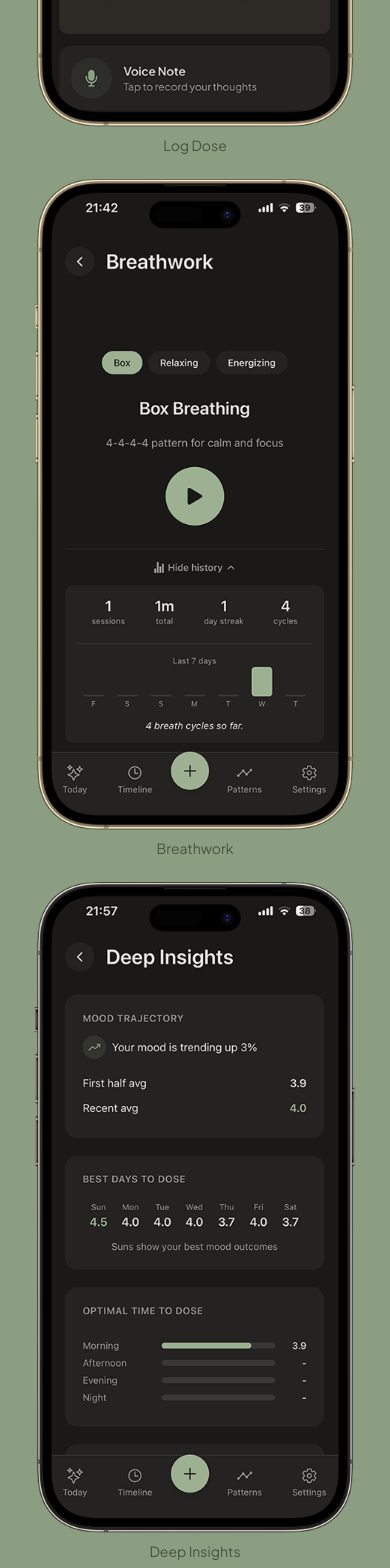
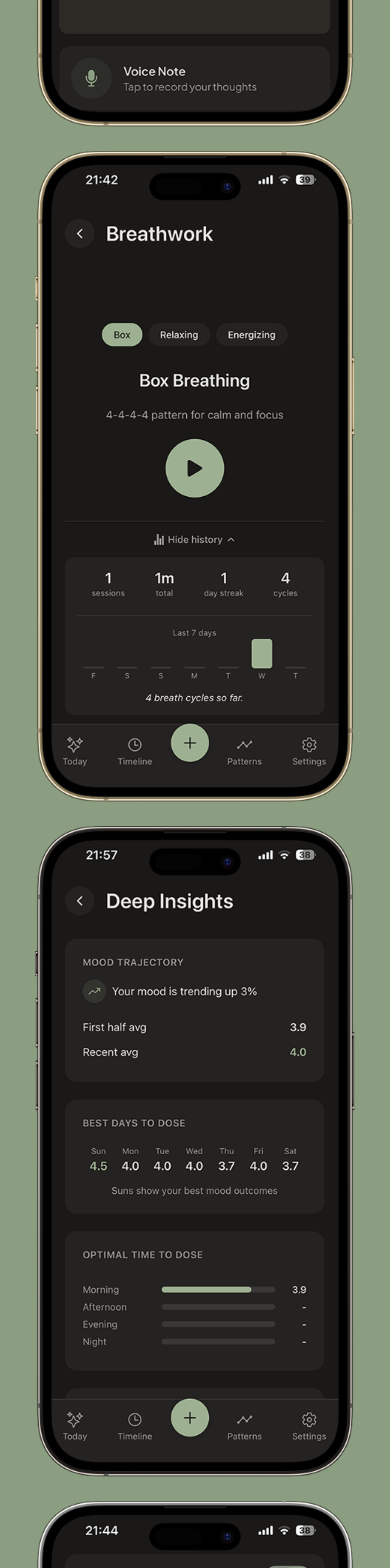
Before and after one commit to passistant96/dosedays-landing, a Next.js app: page / in a window 390 px wide. Shown: the part 4380-5948 px from the top of the page. Built offline with nearby package versions, Linux system fonts and the light colour scheme.

Commit message:
Hide screenshot labels on mobile

```diff
--- a/src/app/page.tsx
+++ b/src/app/page.tsx
@@ -285,7 +285,7 @@ export default function DoseLanding() {
                   className="w-full h-auto"
                 />
               </div>
-              <p className="text-sm text-[#1a1f16]/60 text-center">Log Dose</p>
+              <p className="hidden md:block text-sm text-[#1a1f16]/60 text-center">Log Dose</p>
             </div>
             <div className="space-y-2">
               <div className="overflow-hidden rounded-[2rem]">
@@ -297,7 +297,7 @@ export default function DoseLanding() {
                   className="w-full h-auto"
                 />
               </div>
-              <p className="text-sm text-[#1a1f16]/60 text-center">Breathwork</p>
+              <p className="hidden md:block text-sm text-[#1a1f16]/60 text-center">Breathwork</p>
             </div>
             <div className="space-y-2">
               <div className="overflow-hidden rounded-[2rem]">
@@ -309,7 +309,7 @@ export default function DoseLanding() {
                   className="w-full h-auto"
                 />
               </div>
-              <p className="text-sm text-[#1a1f16]/60 text-center">Deep Insights</p>
+              <p className="hidden md:block text-sm text-[#1a1f16]/60 text-center">Deep Insights</p>
             </div>
             <div className="space-y-2">
               <div className="overflow-hidden rounded-[2rem]">
@@ -321,7 +321,7 @@ export default function DoseLanding() {
                   className="w-full h-auto"
                 />
               </div>
-              <p className="text-sm text-[#1a1f16]/60 text-center">Your Data</p>
+              <p className="hidden md:block text-sm text-[#1a1f16]/60 text-center">Your Data</p>
             </div>
           </div>
         </div>
```
